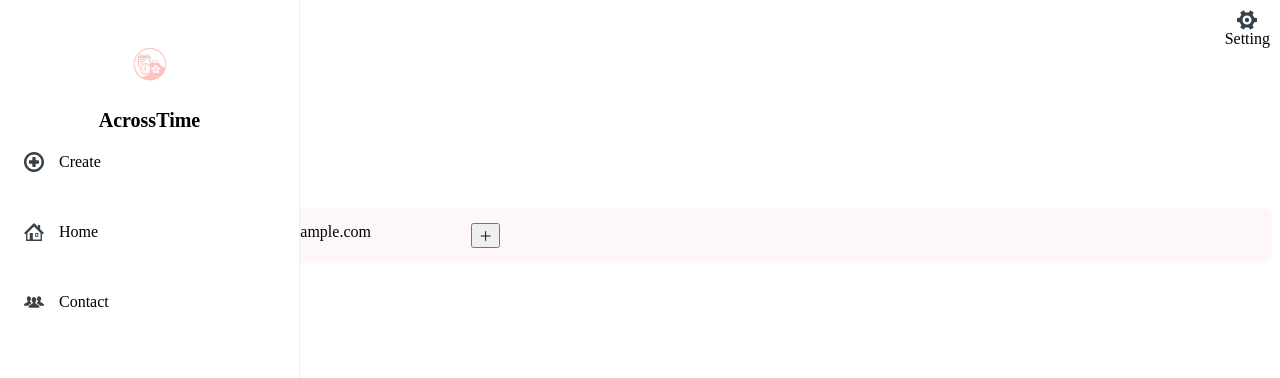
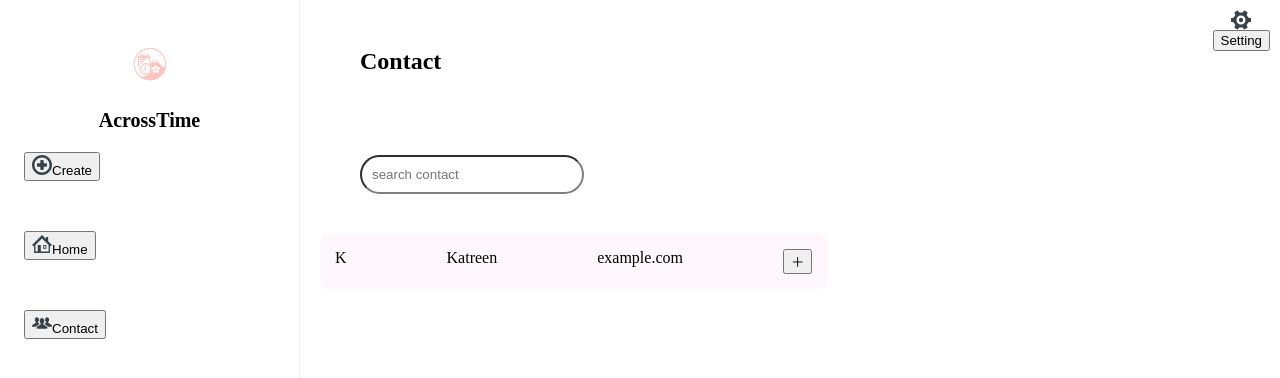
Before and after one commit to aiyoshida/ProjectLab-meeting-app, a React (Create React App) app in the folder my-react-app/: page /contact in a window 1280 px wide. Shown: the top 378 px of the page. Built offline with nearby package versions, Linux system fonts and the light colour scheme; a web font is replaced by a local one.

Commit message:
contact update

```diff
--- a/my-react-app/package.json
+++ b/my-react-app/package.json
@@ -11,7 +11,7 @@
     "luxon": "^3.6.1",
     "react": "^19.1.0",
     "react-dom": "^19.1.0",
-    "react-router-dom": "^7.4.1",
+    "react-router-dom": "^7.5.1",
     "react-scripts": "5.0.1",
     "web-vitals": "^2.1.4"
   },
--- a/my-react-app/src/components/LeftSidebar.jsx
+++ b/my-react-app/src/components/LeftSidebar.jsx
@@ -3,9 +3,21 @@ import icon from '../images/icon.png';
 import plus from '../images/plus.svg'
 import home from '../images/home.svg'
 import contact from '../images/contact.svg'
+import { useNavigate } from 'react-router-dom';
+
+export default function LeftSidebar() {
+     const navigate = useNavigate();
+     const goToContact =()=>{
+          navigate('/contact');
+     }
+     const goToNewMeeting=()=>{
+          navigate('/newmeeting');
+     }
+     const goToHomePage=()=>{
+          navigate('/homepage');
+      }
 
 
-export default function LeftSidebar() {
      return(
                <div className="left-sidebar">
                     <div className="brand-row">
@@ -15,16 +27,24 @@ export default function LeftSidebar() {
 
                     <div className="menu">
                          <div className = "menu-item">
+                         <button onClick={goToNewMeeting}>
                               <img src={plus} alt="plus" className="menu-icon"/>
-                              <span>Create</span>
+                              Create</button>
                          </div>
+
                          <div className = "menu-item">
+                         <button onClick={goToHomePage}>
                               <img src={home} alt="plus" className="menu-icon"/>
-                              <span>Home</span>
+                              Home</button>
                          </div>
+
                          <div className = "menu-item">
+
+                         <button onClick={goToContact}>
                               <img src={contact} alt="plus" className="menu-icon"/>
-                              <span>Contact</span>
+                              Contact
+
+                              </button>
                          </div>
                     </div>
                </div>
--- a/my-react-app/src/components/NavSetting.jsx
+++ b/my-react-app/src/components/NavSetting.jsx
@@ -1,12 +1,17 @@
 import './NavSetting.css';
-import setting from '../images/setting.svg'
-
+import setting from '../images/setting.svg';
+import { useNavigate } from 'react-router-dom';
 
 export default function NavSetting(){
+          const navigate = useNavigate();
+          const goToSetting =() =>{
+               navigate('/setting');
+          }
+
      return(
                <div className="top-right">
                     <img src={setting} alt="setting" className="setting"/>
-                    <label>Setting</label>
+                    <button onClick={goToSetting}>Setting</button>
                </div>
      );
 }
--- a/my-react-app/src/pages/Contact.css
+++ b/my-react-app/src/pages/Contact.css
@@ -1,4 +1,10 @@
 @import url('https://fonts.googleapis.com/css2?family=Italiana&display=swap');
+
+.contact{
+     position: fixed;
+     left:300px;
+     margin-left: 20px;
+}
 
 .title{
      margin: 40px;
--- a/my-react-app/src/pages/Contact.jsx
+++ b/my-react-app/src/pages/Contact.jsx
@@ -4,6 +4,12 @@ import NavSetting from '../components/NavSetting';
 import MeetingCard from '../components/MeetingCard';
 import {useState} from 'react';
 
+
+const mockData =[
+     {id:1, name:'Katreen', email:'example1@gmail.com'},
+     {id:2, name:'Tariq', email:'example2@gmail.com'},
+     {id:3, name:'Ramiz', email:'example3@gmail.com'},
+];
 
 function Contact(){
      return(
--- a/my-react-app/src/pages/Homepage.jsx
+++ b/my-react-app/src/pages/Homepage.jsx
@@ -2,8 +2,10 @@ import LeftSidebar from "../components/LeftSidebar";
 import NavSetting from '../components/NavSetting';
 import MeetingCard from "../components/MeetingCard";
 import './Homepage.css';
+import { useNavigate } from 'react-router-dom';
 
 function Homepage(){
+
      return(
           <div>
                <LeftSidebar />
--- a/my-react-app/src/pages/Setting.css
+++ b/my-react-app/src/pages/Setting.css
@@ -13,9 +13,16 @@
   flex-direction: row;
 }
 
-   .settings-brand {
+.settings-brand {
      font-family: Italiana;
-   }
+}
+
+.search{
+  width: 200px;
+  padding: 10px;
+  border-radius:20px;
+  border-color: grey;
+}
 
    .settings-label{
     padding:20px;
--- a/my-react-app/src/pages/Setting.jsx
+++ b/my-react-app/src/pages/Setting.jsx
@@ -1,8 +1,14 @@
 import './Setting.css';
 import icon from '../images/icon.png';
+import { useNavigate } from 'react-router-dom';
 
 
 export default function Setting() {
+     const navigate = useNavigate();
+     const goToHomePage =()=>{
+          navigate('/homepage');
+ }
+
      return (
           <div>
                <div className="brand-row">
@@ -25,7 +31,7 @@ export default function Setting() {
                               </select>
                          </label>
 
-                         <button type="submit" className="settings-button">Change</button>
+                         <button type="submit" className="settings-button" onClick={goToHomePage}>Change</button>
                     </form>
                </div>
 
```
Also changed, not shown: 1 other file (tests, documents, lock files or other folders).
